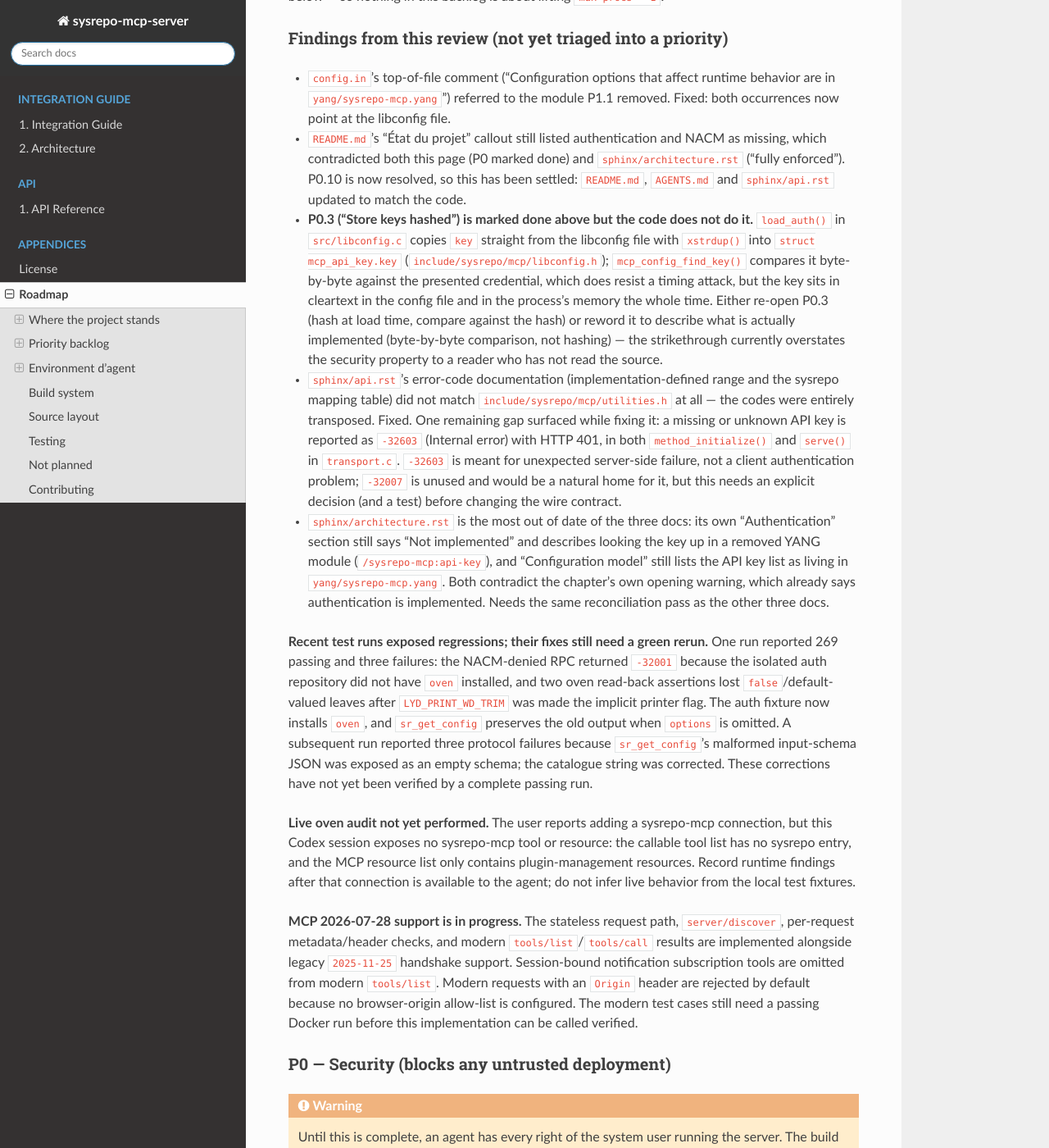
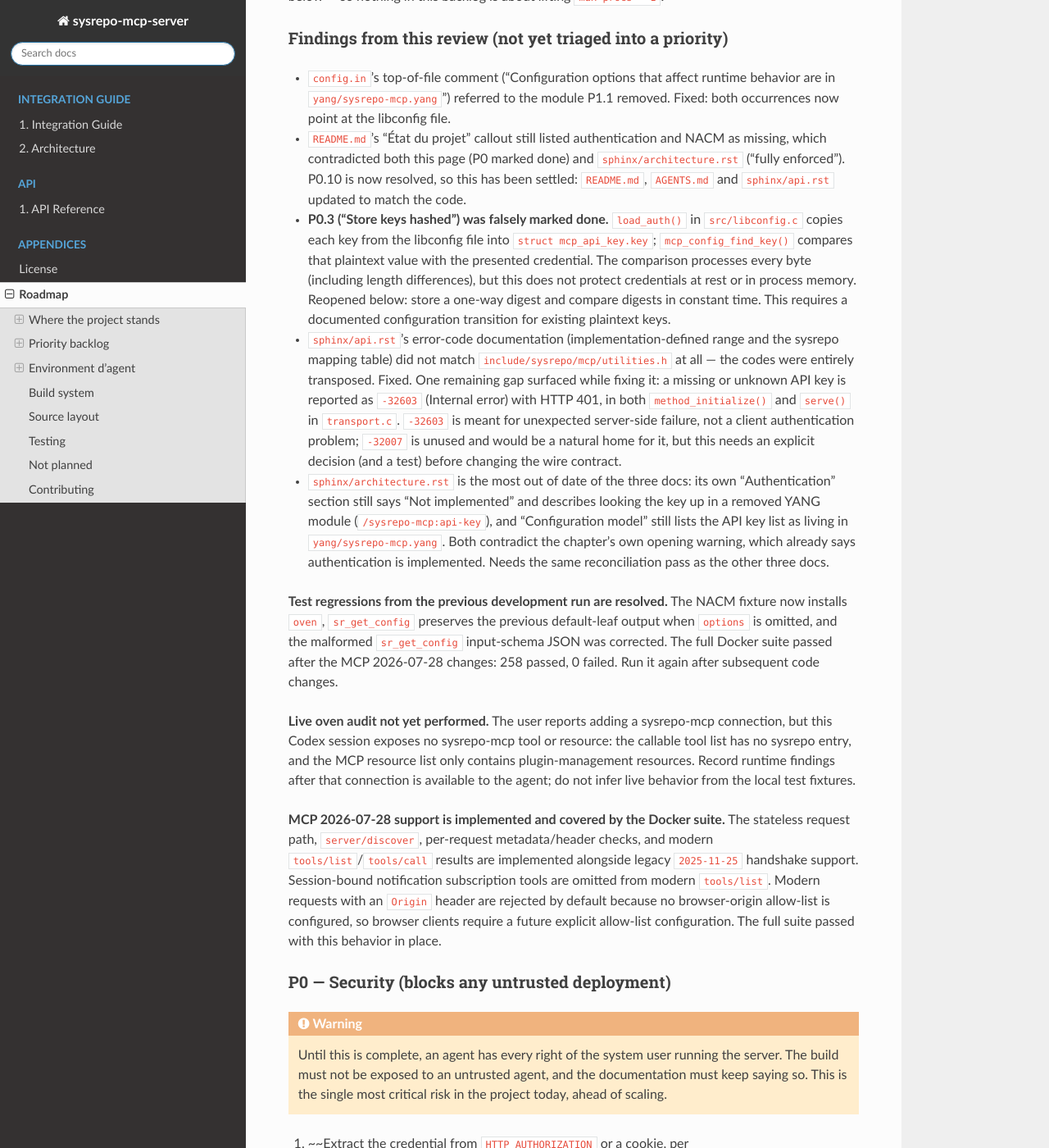
Before and after one commit to Geneo-5/sysrepo-mcp-server, a Sphinx documentation site: the page built from sphinx/todo.rst, in a window 1280 px wide and 1400 px high, scrolled down 1569 px. Shown: the whole window at 82% size. Built offline with Sphinx 7.4.7 and the Read the Docs theme 3.1.0, drawn with Linux system fonts in a browser that asks for light colours; some of the changed text lies outside the part shown.

Commit message:
Reconcile roadmap with verified protocol and tests

```diff
--- a/sphinx/todo.rst
+++ b/sphinx/todo.rst
@@ -82,17 +82,14 @@ Findings from this review (not yet triaged into a priority)
   ``sphinx/architecture.rst`` ("fully enforced"). P0.10 is now resolved, so
   this has been settled: ``README.md``, ``AGENTS.md`` and ``sphinx/api.rst``
   updated to match the code.
-- **P0.3 ("Store keys hashed") is marked done above but the code does not do
-  it.** ``load_auth()`` in ``src/libconfig.c`` copies ``key`` straight from
-  the libconfig file with ``xstrdup()`` into ``struct mcp_api_key.key``
-  (``include/sysrepo/mcp/libconfig.h``); ``mcp_config_find_key()`` compares
-  it byte-by-byte against the presented credential, which does resist a
-  timing attack, but the key sits in cleartext in the config file and in the
-  process's memory the whole time. Either re-open P0.3 (hash at load time,
-  compare against the hash) or reword it to describe what is actually
-  implemented (byte-by-byte comparison, not hashing) — the strikethrough
-  currently overstates the security property to a reader who has not read
-  the source.
+- **P0.3 ("Store keys hashed") was falsely marked done.** ``load_auth()`` in
+  ``src/libconfig.c`` copies each key from the libconfig file into
+  ``struct mcp_api_key.key``; ``mcp_config_find_key()`` compares that
+  plaintext value with the presented credential. The comparison processes
+  every byte (including length differences), but this does not protect
+  credentials at rest or in process memory. Reopened below: store a
+  one-way digest and compare digests in constant time. This requires a
+  documented configuration transition for existing plaintext keys.
 - ``sphinx/api.rst``'s error-code documentation (implementation-defined
   range and the sysrepo mapping table) did not match
   ``include/sysrepo/mcp/utilities.h`` at all — the codes were entirely
@@ -111,16 +108,12 @@ Findings from this review (not yet triaged into a priority)
   chapter's own opening warning, which already says authentication is
   implemented. Needs the same reconciliation pass as the other three docs.
 
-**Recent test runs exposed regressions; their fixes still need a green rerun.**
-One run reported 269 passing and three failures: the NACM-denied RPC returned
-``-32001`` because the isolated auth repository did not have ``oven``
-installed, and two oven read-back assertions lost ``false``/default-valued
-leaves after ``LYD_PRINT_WD_TRIM`` was made the implicit printer flag. The
-auth fixture now installs ``oven``, and ``sr_get_config`` preserves the old
-output when ``options`` is omitted. A subsequent run reported three protocol
-failures because ``sr_get_config``'s malformed input-schema JSON was exposed
-as an empty schema; the catalogue string was corrected. These corrections
-have not yet been verified by a complete passing run.
+**Test regressions from the previous development run are resolved.** The
+NACM fixture now installs ``oven``, ``sr_get_config`` preserves the previous
+default-leaf output when ``options`` is omitted, and the malformed
+``sr_get_config`` input-schema JSON was corrected. The full Docker suite
+passed after the MCP 2026-07-28 changes: 258 passed, 0 failed. Run it again
+after subsequent code changes.
 
 **Live oven audit not yet performed.** The user reports adding a sysrepo-mcp
 connection, but this Codex session exposes no sysrepo-mcp tool or resource:
@@ -129,14 +122,15 @@ contains plugin-management resources. Record runtime findings after that
 connection is available to the agent; do not infer live behavior from the
 local test fixtures.
 
-**MCP 2026-07-28 support is in progress.** The stateless request path,
+**MCP 2026-07-28 support is implemented and covered by the Docker suite.**
+The stateless request path,
 ``server/discover``, per-request metadata/header checks, and modern
 ``tools/list``/``tools/call`` results are implemented alongside legacy
 ``2025-11-25`` handshake support. Session-bound notification subscription
 tools are omitted from modern ``tools/list``. Modern requests with an
 ``Origin`` header are rejected by default because no browser-origin allow-list
-is configured. The modern test cases still need a passing Docker run before
-this implementation can be called verified.
+is configured, so browser clients require a future explicit allow-list
+configuration. The full suite passed with this behavior in place.
 
 P0 — Security (blocks any untrusted deployment)
 ~~~~~~~~~~~~~~~~~~~~~~~~~~~~~~~~~~~~~~~~~~~~~~~
@@ -154,7 +148,12 @@ P0 — Security (blocks any untrusted deployment)
 2. ~~Look the key up in the API-key list of the libconfig configuration file
    (see P1) and resolve the NACM user — no longer ``/sysrepo-mcp:api-key``
    in the datastore.~~
-3. ~~Store keys hashed, and compare in constant time.~~
+3. **Reopened: keys are not hashed.** Store a one-way digest instead of the
+   plaintext credential and compare digests in constant time. Define and
+   document how ``api_keys[].key`` is configured (for example, explicit
+   digest field with a versioned algorithm), migrate examples and fixtures,
+   and test both accepted and rejected credentials. Do not claim protection
+   against a weak source key: API keys must have sufficient entropy.
 4. ~~``sr_nacm_init()`` at startup, ``sr_nacm_set_user()`` per request,
    ``sr_nacm_check_operation()`` before an RPC, ``sr_nacm_destroy()`` at exit
    — gated by ``SYSREPO_MCP_SERVER_ACL_ENABLE_NACM``.~~
@@ -360,10 +359,11 @@ P4 — Tests to complete
    code will break first.
 2. Run the server under valgrind; the JSON reference counting and the
    notification queue deserve it.
-3. Exercise notification replay, which needs replay support enabled on a
+3. ~~Exercise notification replay, which needs replay support enabled on a
    module. A test now enables replay on ``oven``, emits an event before
    subscribing, then verifies the historical event and replay completion;
-   run it in Docker before marking this item done.
+   run it in Docker before marking this item done.~~ The full Docker suite
+   passed with the replay test enabled (258 passed, 0 failed).
 4. ~~Exercise queue overflow and the ``dropped`` counter.~~ The test sends
    ten notifications into an eight-entry test queue, verifies that two were
    dropped and drains the eight most recent entries.
```
